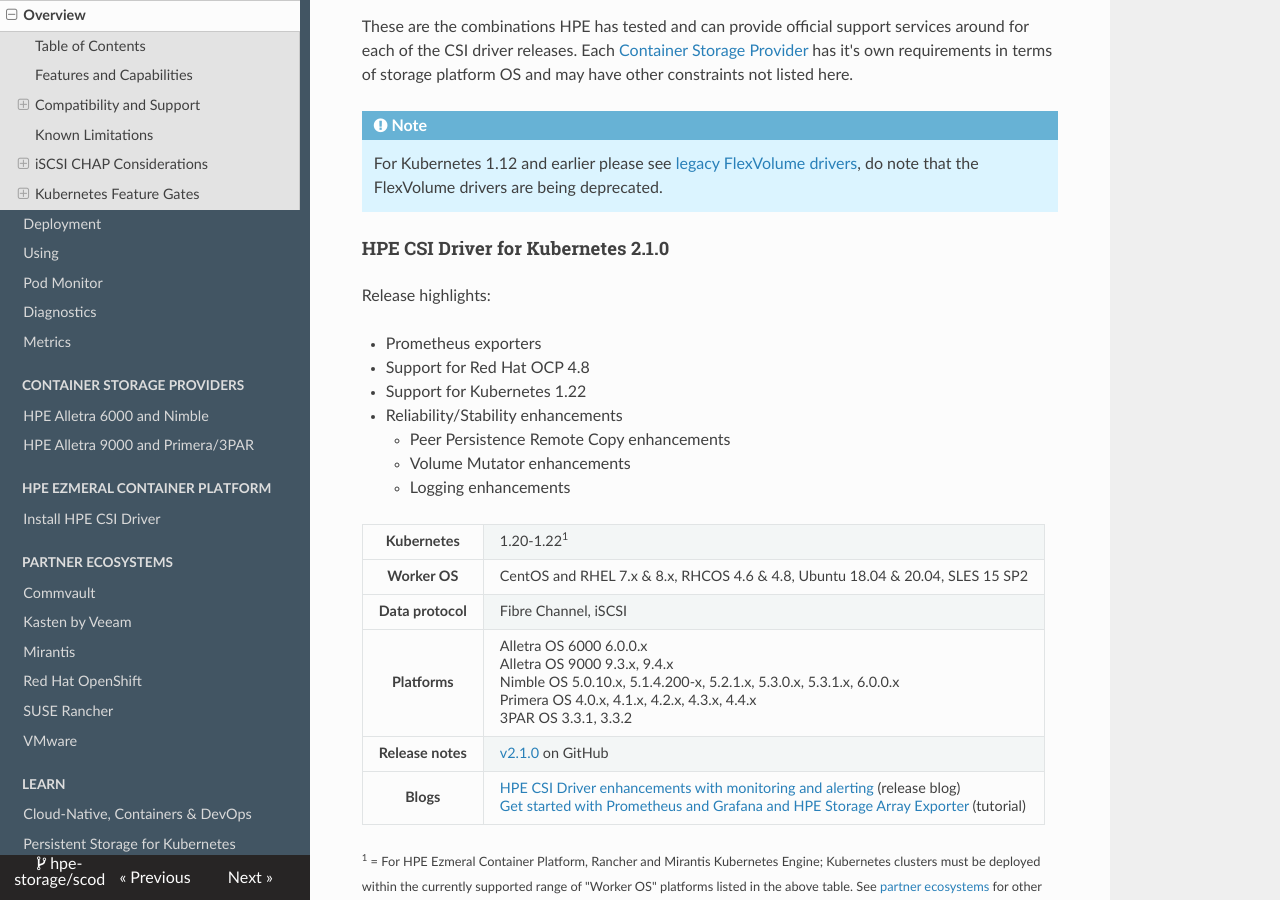
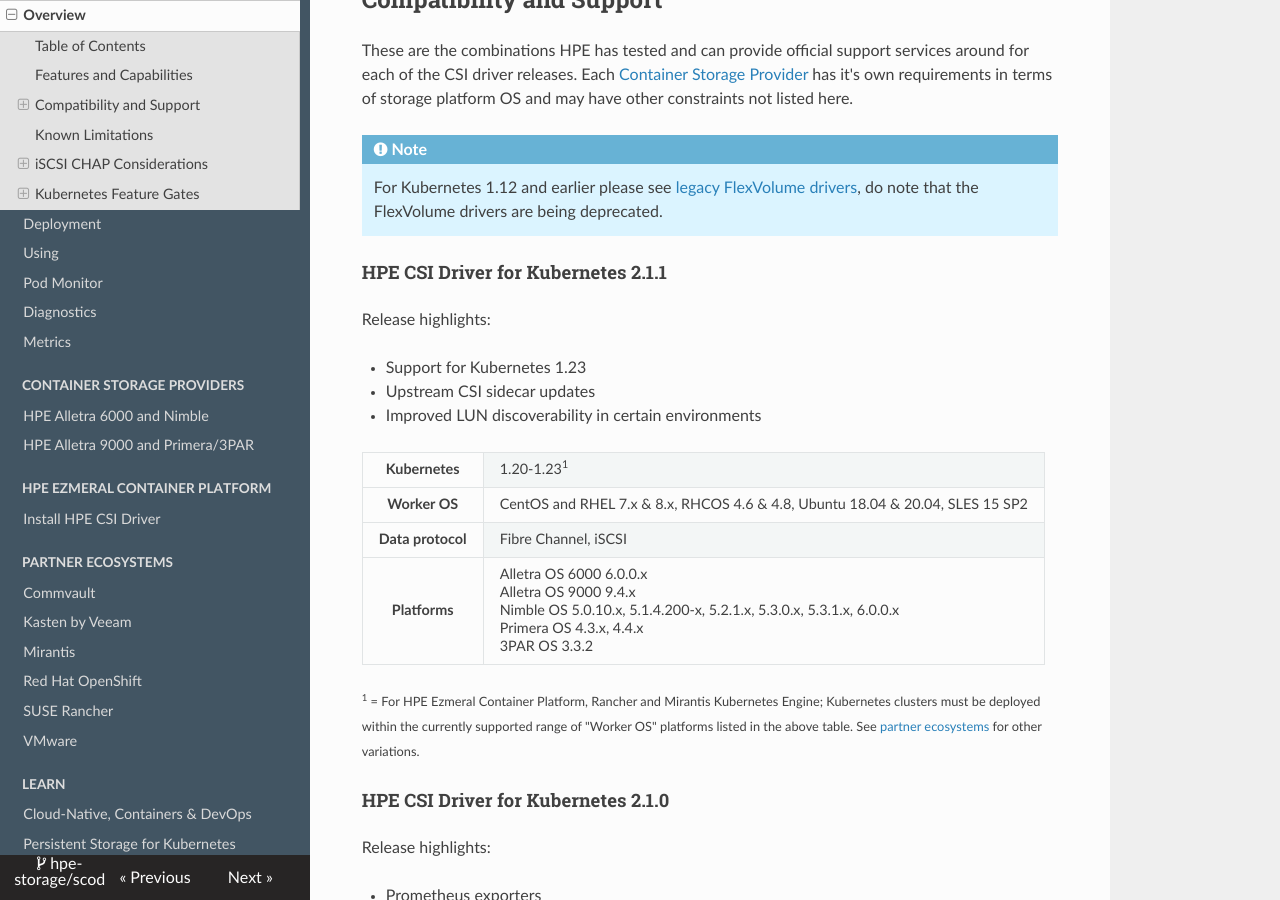
Before and after one commit to hpe-storage/scod, an MkDocs documentation site: the page built from docs/csi_driver/index.md, in a window 1280 px wide and 900 px high, scrolled down 2748 px. Built offline with MkDocs 1.6.1, drawn with Linux system fonts in a browser that asks for light colours; nearby versions of some CDN libraries; some of the changed text lies outside the part shown.

Commit message:
v2.1.1 (#133)
Signed-off-by: Michael Mattsson <michael.mattsson@gmail.com>

```diff
--- a/docs/csi_driver/index.md
+++ b/docs/csi_driver/index.md
@@ -55,6 +55,56 @@
 
 !!! note
     For Kubernetes 1.12 and earlier please see [legacy FlexVolume drivers](../flexvolume_driver/index.md), do note that the FlexVolume drivers are being deprecated.
+
+#### HPE CSI Driver for Kubernetes 2.1.1
+
+Release highlights:
+
+* Support for Kubernetes 1.23
+* Upstream CSI sidecar updates
+* Improved LUN discoverability in certain environments
+
+<table>
+  <tr>
+    <th>Kubernetes</th>
+    <td>1.20-1.23<sup>1</sup></td>
+  </tr>
+  <tr>
+    <th>Worker&nbsp;OS</th>
+    <td>CentOS and RHEL 7.x & 8.x, RHCOS 4.6 & 4.8, Ubuntu 18.04 & 20.04, SLES 15 SP2
+  </tr>
+  <tr>
+    <th>Data&nbsp;protocol</th>
+    <td>Fibre Channel, iSCSI</td>
+  </tr>
+  <tr>
+    <th>Platforms</th>
+    <td>
+      Alletra OS 6000 6.0.0.x<br />
+      Alletra OS 9000 9.4.x<br />
+      Nimble OS 5.0.10.x, 5.1.4.200-x, 5.2.1.x, 5.3.0.x, 5.3.1.x, 6.0.0.x<br />
+      Primera OS 4.3.x, 4.4.x<br />
+      3PAR OS 3.3.2
+    </td>
+  </tr>
+  <!--
+  <tr>
+    <th>Release&nbsp;notes</th>
+    <td><a href=https://github.com/hpe-storage/csi-driver/blob/master/release-notes/v2.1.1.md>v2.1.1</a> on GitHub</td>
+  </tr>
+  <tr>
+   <th>Blogs</th>
+   <td>
+    <a href=""></a> ()<br />
+    <a href=""></a> ()
+   </td>
+ </tr>
+ -->
+</table>
+
+<small>
+ <sup>1</sup> = For HPE Ezmeral Container Platform, Rancher and Mirantis Kubernetes Engine; Kubernetes clusters must be deployed within the currently supported range of "Worker OS" platforms listed in the above table. See [partner ecosystems](../partners) for other variations.
+</small>
 
 #### HPE CSI Driver for Kubernetes 2.1.0
 
```
Also changed, not shown: docs/csi_driver/deployment.md (+20 -13 lines), docs/csi_driver/using.md (+9 -8 lines), docs/partners/redhat_openshift/index.md (+8 -8 lines).
